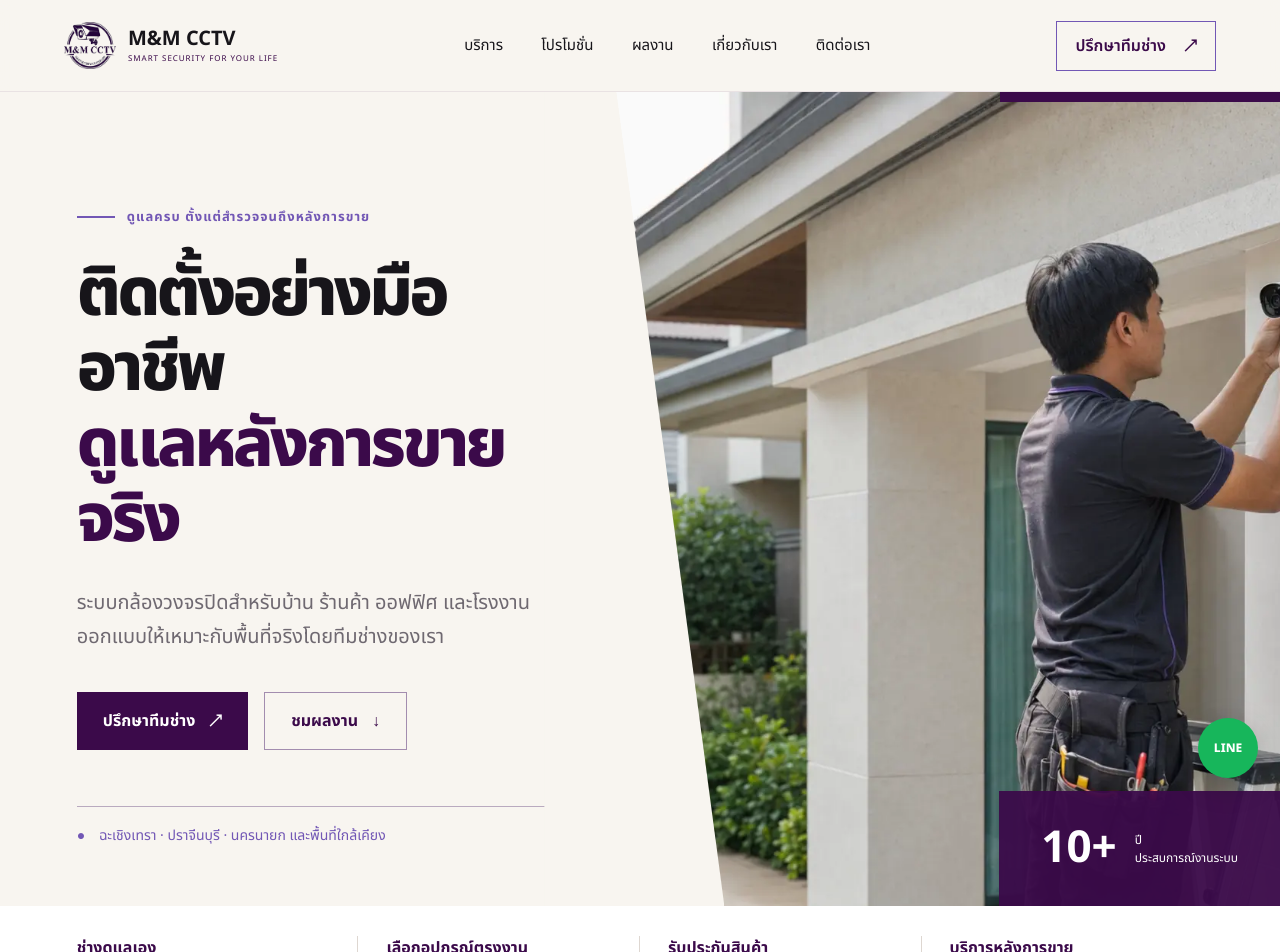
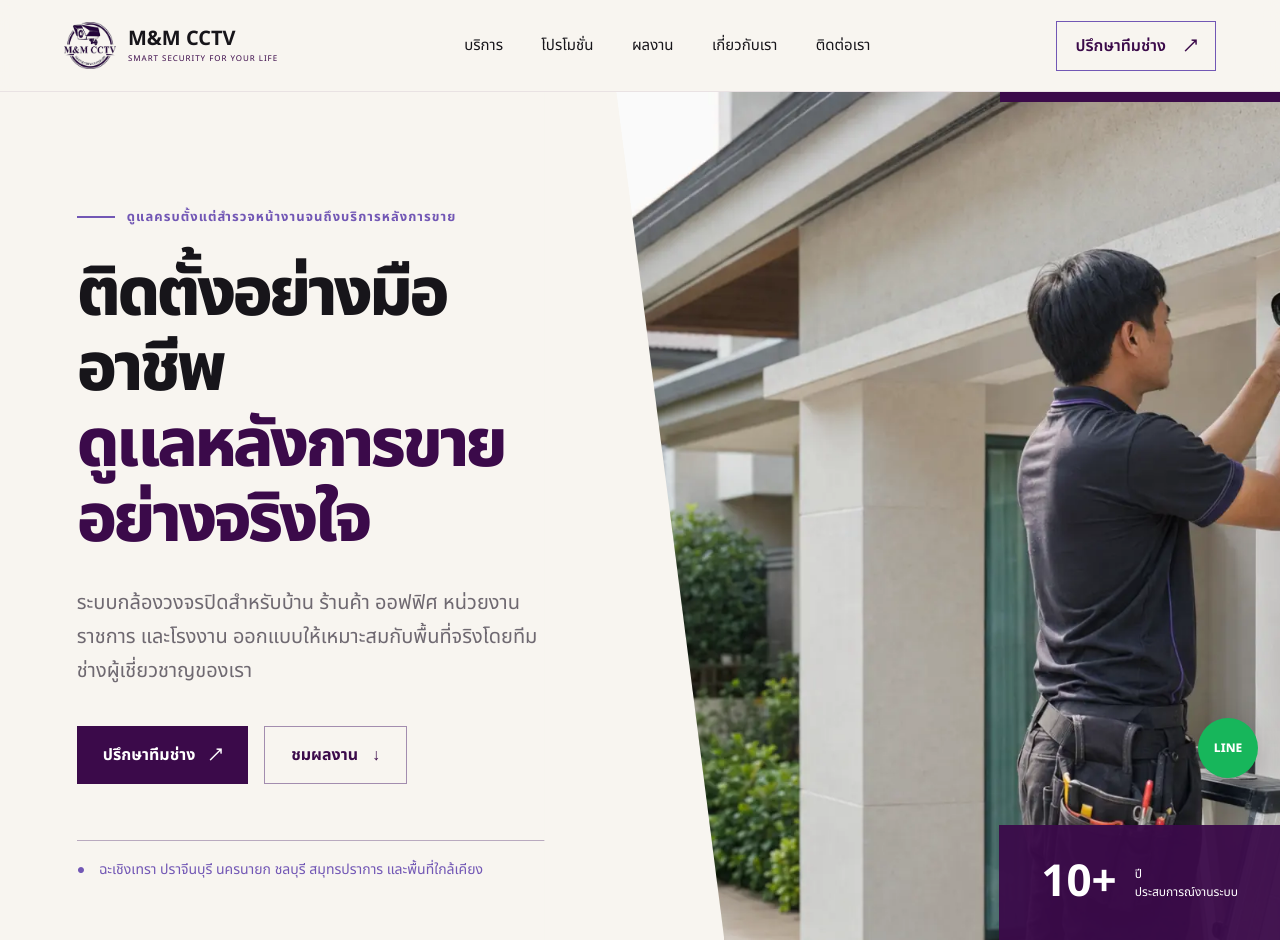
Before and after one commit to momomaggi/mmcctv-website, a React (Vite) app: page / in a window 1280 px wide. Shown: the top 952 px of the page. Built offline with nearby package versions, Linux system fonts and the light colour scheme.

Commit message:
Update homepage service messaging

```diff
--- a/src/page.tsx
+++ b/src/page.tsx
@@ -28,14 +28,14 @@ export default function Home() {
 
       <section className="hero" id="top">
         <div className="hero-copy">
-          <div className="eyebrow"><i /> ดูแลครบ ตั้งแต่สำรวจจนถึงหลังการขาย</div>
-          <h1>ติดตั้งอย่างมืออาชีพ<br/><em>ดูแลหลังการขายจริง</em></h1>
-          <p>ระบบกล้องวงจรปิดสำหรับบ้าน ร้านค้า ออฟฟิศ และโรงงาน ออกแบบให้เหมาะกับพื้นที่จริงโดยทีมช่างของเรา</p>
+          <div className="eyebrow"><i /> ดูแลครบตั้งแต่สำรวจหน้างานจนถึงบริการหลังการขาย</div>
+          <h1>ติดตั้งอย่างมืออาชีพ<br/><em>ดูแลหลังการขายอย่างจริงใจ</em></h1>
+          <p>ระบบกล้องวงจรปิดสำหรับบ้าน ร้านค้า ออฟฟิศ หน่วยงานราชการ และโรงงาน ออกแบบให้เหมาะสมกับพื้นที่จริงโดยทีมช่างผู้เชี่ยวชาญของเรา</p>
           <div className="hero-actions">
             <a className="btn primary" href="https://line.me/ti/p/~mmcctv">ปรึกษาทีมช่าง <span>↗</span></a>
             <a className="btn secondary" href="#works">ชมผลงาน <span>↓</span></a>
           </div>
-          <div className="location"><span>●</span> ฉะเชิงเทรา · ปราจีนบุรี · นครนายก และพื้นที่ใกล้เคียง</div>
+          <div className="location"><span>●</span> ฉะเชิงเทรา ปราจีนบุรี นครนายก ชลบุรี สมุทรปราการ และพื้นที่ใกล้เคียง</div>
         </div>
         <div className="hero-visual">
           <div className="purple-block" />
```
